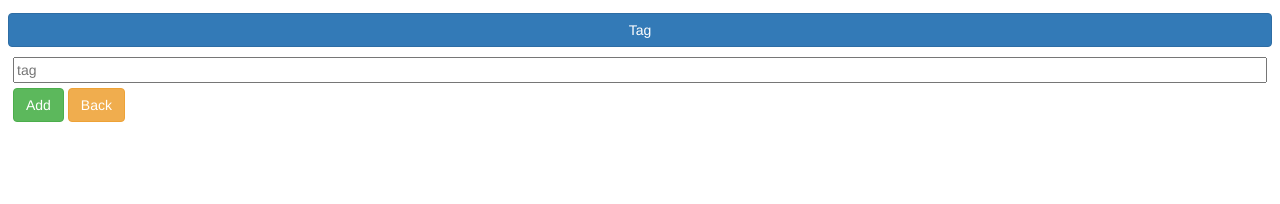
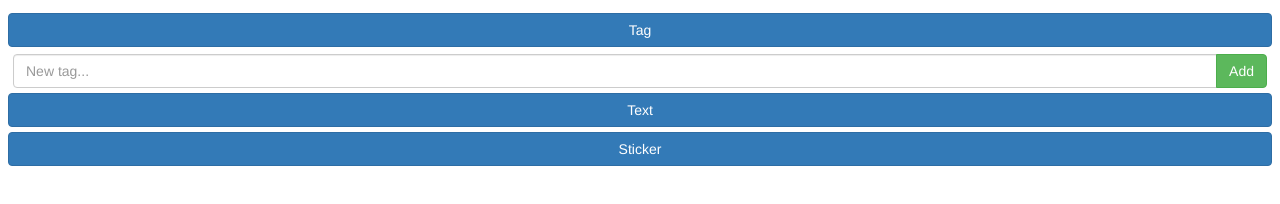
Before and after one commit to mikedanny/vinno, a website: page data/panel.html in a window 1280 px wide. Both pictures are taken after a click on the element "Tag". Drawn offline with Linux system fonts and the light colour scheme.

Commit message:
Update add tag

```diff
--- a/data/css/vinno.css
+++ b/data/css/vinno.css
@@ -18,11 +18,10 @@
 	margin-bottom: 3px;
 	margin-top: 7px;
 
+
 }
-#tag-text {
-	width: 100%;
-	margin-bottom: 5px;
-	margin-top: 3px;
+#tag-input{
+	margin-top: 6px;
 }
 .tag {
 	padding: 3px;
--- a/data/js/vinno.js
+++ b/data/js/vinno.js
@@ -1,26 +1,17 @@
-var tagBtn = $("#tag-btn"),
-		tagDetails = $("#tag-details"),
-		tagList = $("#tag-list"),
-		textBtn = $("#text-btn"),
-		stickerBtn = $("#sticker-btn"),
-		tagBackBtn = $("#tag-back-btn"),
-		tagAddBtn = $("#tag-add-btn"),
+var tagBtn = $('#tag-btn'),
+		tagDetails = $('#tag-details'),
+		tagList = $('#tag-list'),
+		textBtn = $('#text-btn'),
+		stickerBtn = $('#sticker-btn'),
+		tagBackBtn = $('#tag-back-btn'),
+		tagAddBtn = $('#tag-add-btn'),
 		tagText = $('#tag-text')
 
 
 
 tagBtn.on('click', function() {
 	clearTagList();
-  tagDetails.show(0, populateTagList());
-  textBtn.hide();
-  stickerBtn.hide();
-});
-
-tagBackBtn.on('click', function() {
-	tagDetails.hide();
-	textBtn.show();
-  stickerBtn.show();
-  clearTagList();
+  tagDetails.toggle(0, populateTagList());
 });
 
 tagAddBtn.on('click', function() {
--- a/data/panel.html
+++ b/data/panel.html
@@ -11,9 +11,12 @@
         <div id="tag-details">
           <div id="tag-list">
           </div>
-          <input placeholder="tag" id="tag-text"></input>
-          <button class="btn btn-success" id="tag-add-btn">Add</button>
-          <button class="btn btn-warning" id="tag-back-btn">Back</button>
+          <div class="input-group" id="tag-input">
+            <input type="text" class="form-control" id="tag-text" placeholder="New tag...">
+            <span class="input-group-btn">
+              <button class="btn btn-success" id="tag-add-btn" type="button">Add</button>
+            </span>
+          </div>
         </div>
         <div class="btn btn-primary btn-block btn-tool" id="text-btn">Text</div>
         <div class="btn btn-primary btn-block btn-tool" id="sticker-btn">Sticker</div>
--- a/index.js
+++ b/index.js
@@ -16,7 +16,7 @@ var button = ToggleButton({
 var panel = panels.Panel({
   contentURL: self.data.url("panel.html"),
     width: 300,
-  	height: 140,
+  	height: 500,
   onHide: handleHide
 });
 
```
